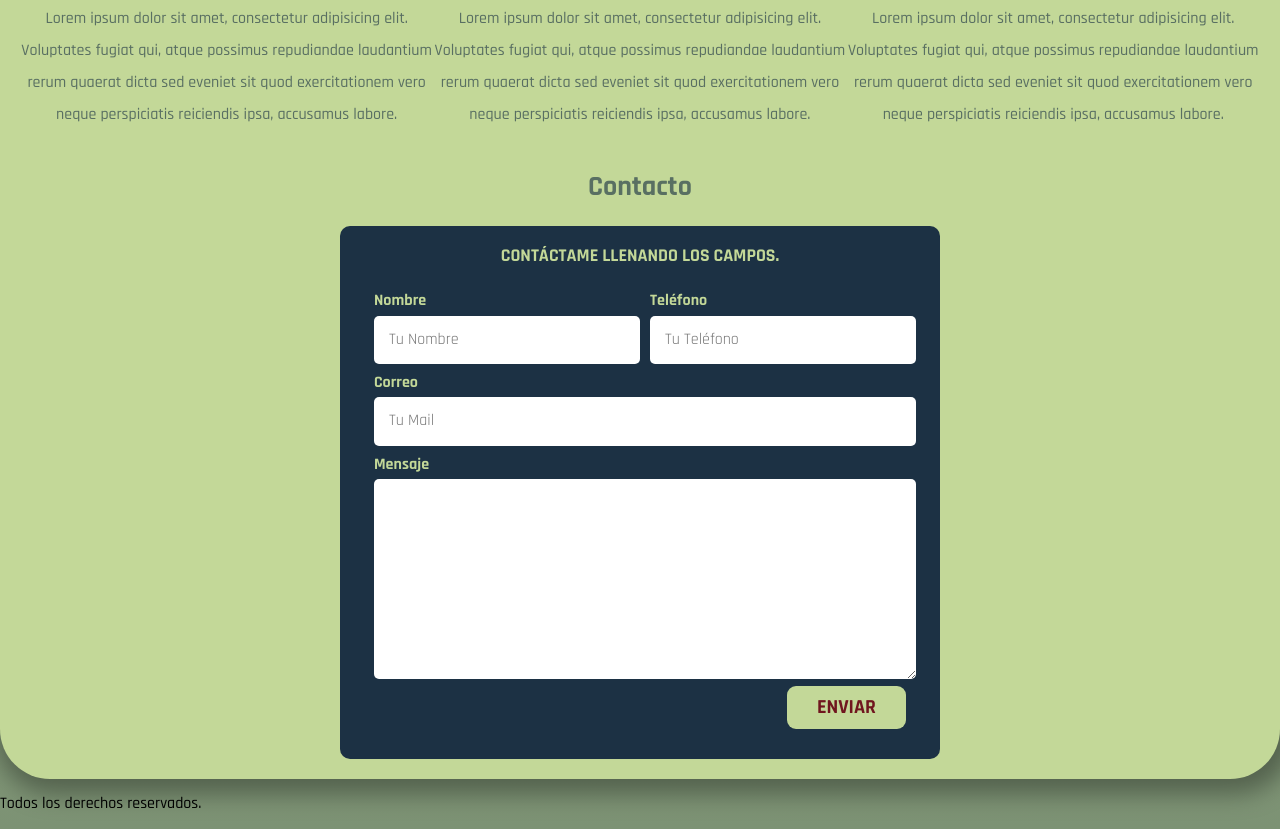
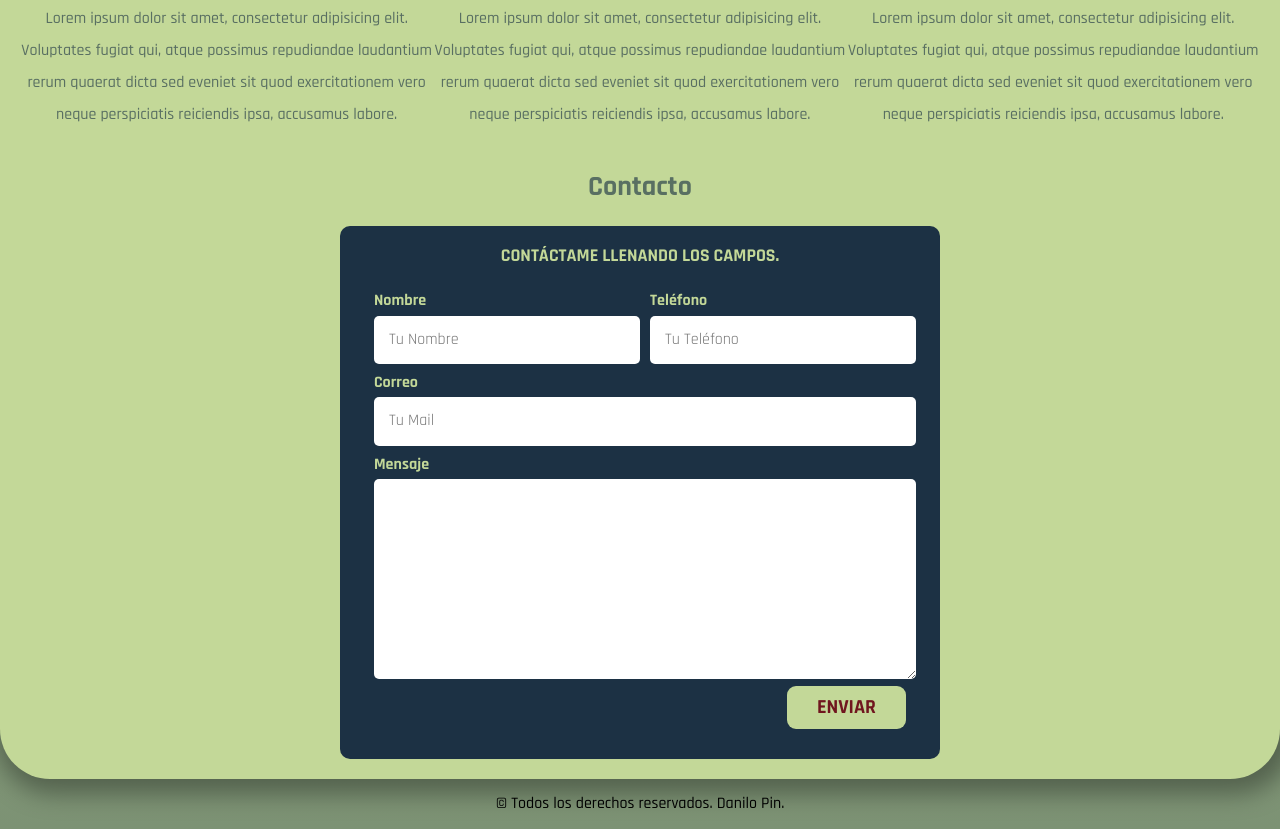
Before and after one commit to DaniloPV18/PaginaInformativa, a plain HTML site: page index.html in a window 1280 px wide. Shown: the part 921-1750 px from the top of the page. Drawn offline with Linux system fonts and the light colour scheme.

Commit message:
Pie de pagina centrada

```diff
--- a/css/style.css
+++ b/css/style.css
@@ -340,3 +340,7 @@ h1,h2,h3 {
 .label textarea{
     height: 20rem;
 }
+
+.pie{
+    text-align: center;
+}
--- a/index.html
+++ b/index.html
@@ -224,8 +224,8 @@
         </form>
       </section>
     </main>
-    <footer>
-      <p>Todos los derechos reservados.</p>
+    <footer class="pie">
+      <p> © Todos los derechos reservados. Danilo Pin.</p>
     </footer>
   </body>
 </html>
```
